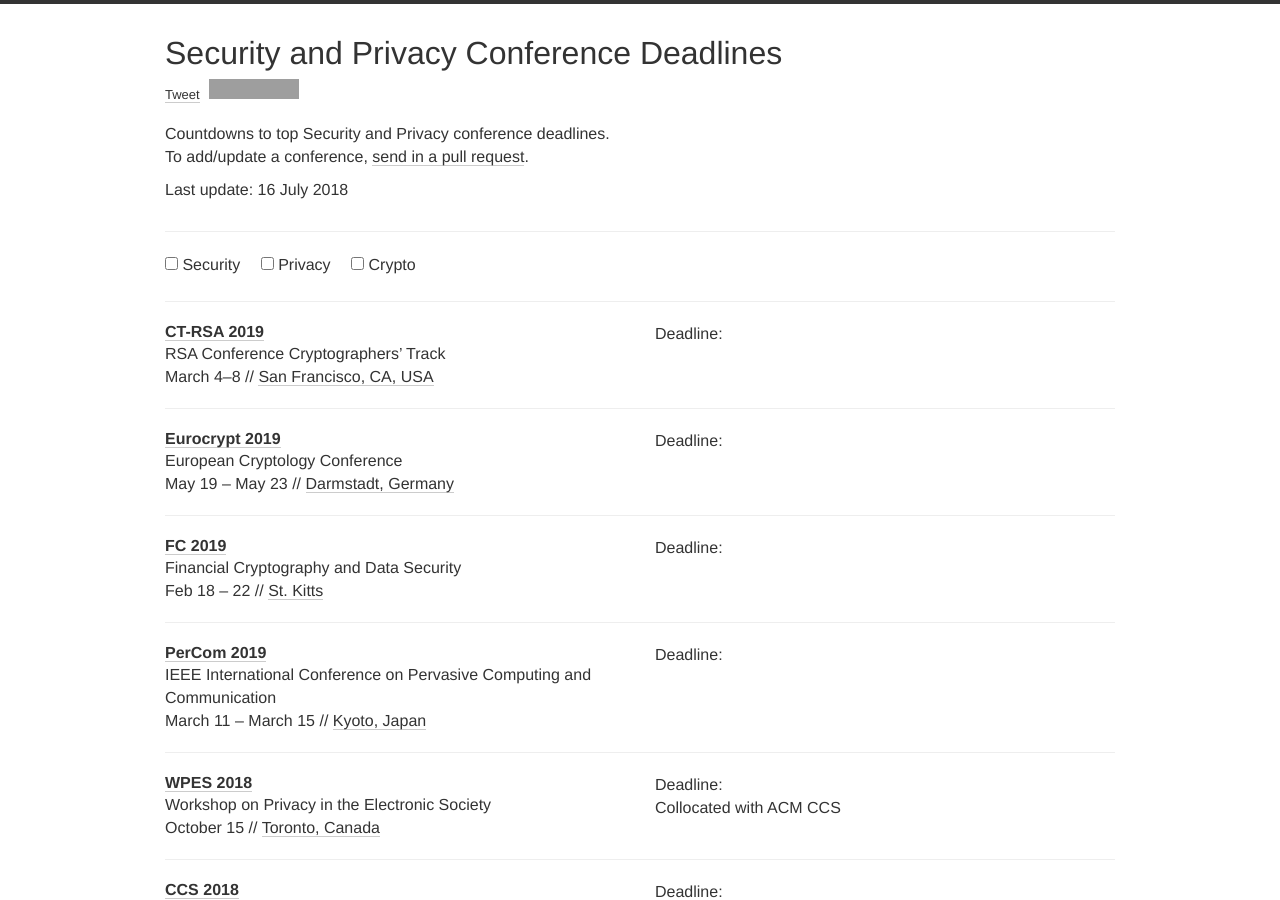
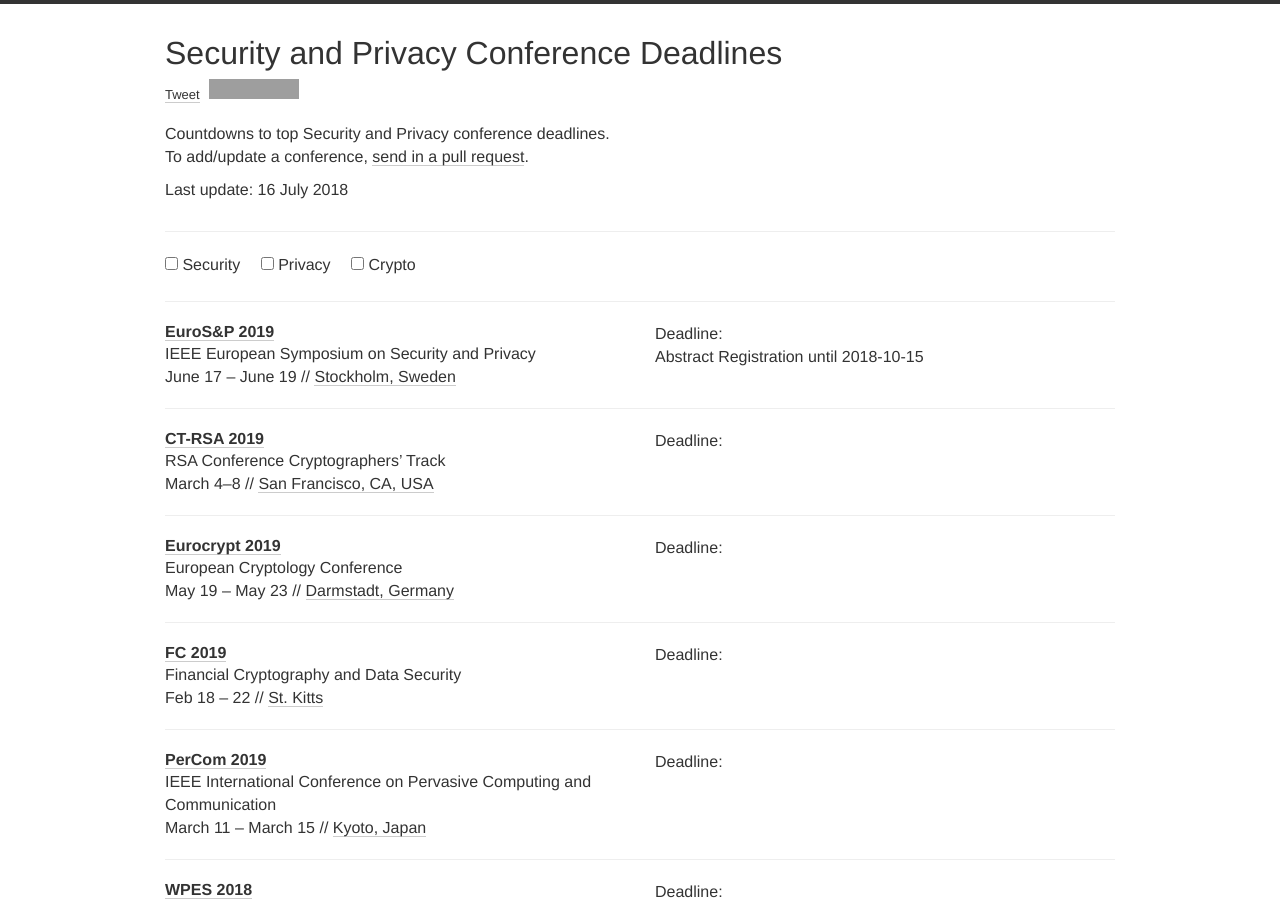
Before and after one commit to sec-deadlines/sec-deadlines.github.io, a Jekyll site: the page built from index.html, in a window 1280 px wide and 900 px high. Built offline with Jekyll 4.4.1, drawn with Linux system fonts in a browser that asks for light colours; nearby versions of some CDN libraries; comment, search, counter and statistics services are not loaded; grey boxes are pictures that could not be loaded.

Commit message:
Add EuroS&P
See [CFP](https://www.ieee-security.org/TC/EuroSP2019/cfp.php).

Standard caveats apply: I have no idea if I got the timezone right. Plus, there is an abstract registration deadline on October 15th, with the final deadline almost a month later (November 13th). Not sure how to model this here, so I added the final deadline, with the abstract registration deadline as a comment. Feel free to modify, as always.

```diff
--- a/_data/conferences.yml
+++ b/_data/conferences.yml
@@ -1,4 +1,14 @@
 ---
+- name: EuroS&P
+  description: IEEE European Symposium on Security and Privacy
+  year: 2019
+  link: https://www.ieee-security.org/TC/EuroSP2019/
+  deadline: "2018-11-13 23:59"
+  comment: Abstract Registration until 2018-10-15
+  date: "June 17 - June 19"
+  place: Stockholm, Sweden
+  tags: [SEC, PRIV]
+
 - name: CT-RSA
   description: RSA Conference Cryptographers’ Track
   year: 2019
```
